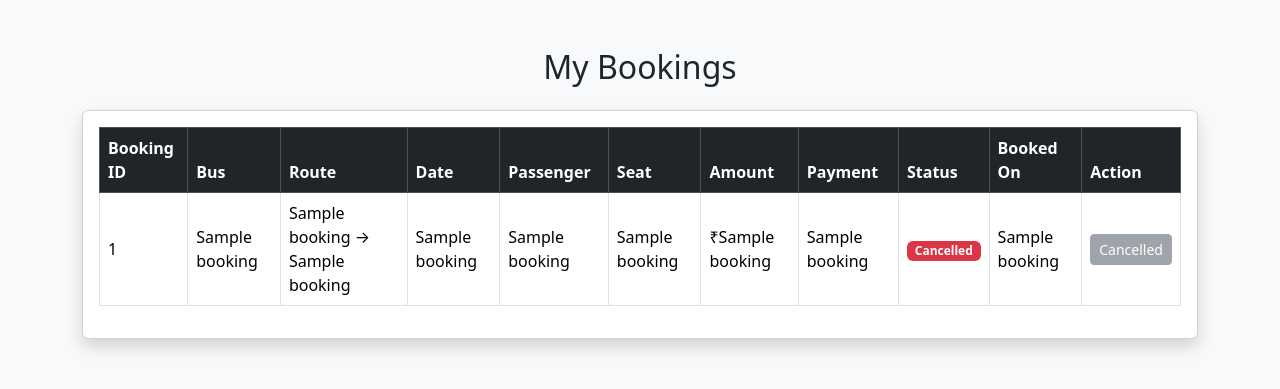
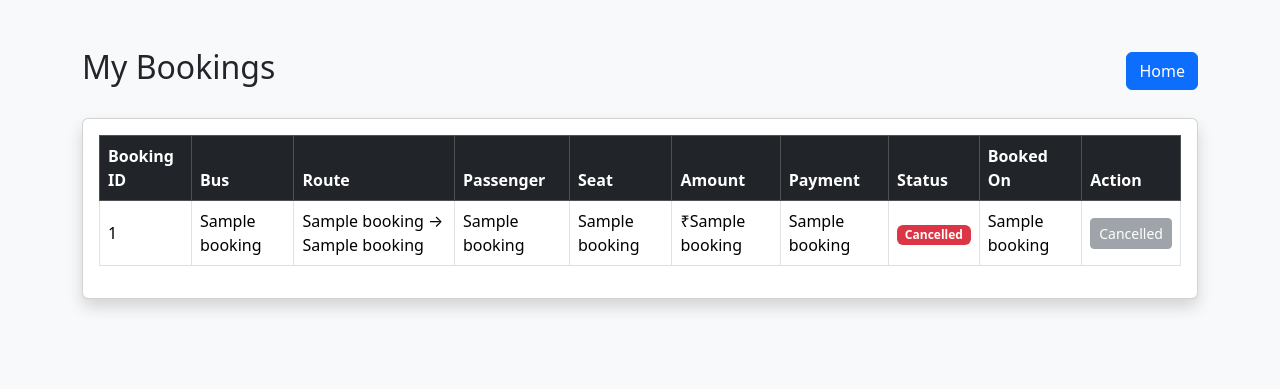
Before and after one commit to chaitanyagurav59-byte/travelgo-bus-booking-system, a Flask app: template backend/templates/my_bookings.html in a window 1280 px wide. Shown: the top 389 px of the page. Run offline with Flask 3, Linux system fonts and the light colour scheme; the template is opened without the code that fills it: most values are stand-ins (such as "Sample title", 1, 10 or a date in 2020); some libraries are stand-ins or nearby versions.

Commit message:
Updated booking templates and added project screenshots

```diff
--- a/backend/templates/my_bookings.html
+++ b/backend/templates/my_bookings.html
@@ -1,5 +1,6 @@
 <!DOCTYPE html>
 <html lang="en">
+
 <head>
 
     <meta charset="UTF-8">
@@ -13,15 +14,23 @@
 
 <div class="container mt-5">
 
-    <h2 class="text-center mb-4">
-        My Bookings
-    </h2>
+    <div class="d-flex justify-content-between align-items-center mb-4">
+
+        <h2>My Bookings</h2>
+
+        <a href="/" class="btn btn-primary">
+            Home
+        </a>
+
+    </div>
 
     {% if bookings %}
 
     <div class="card shadow">
 
         <div class="card-body">
+
+            <div class="table-responsive">
 
                 <table class="table table-bordered table-hover align-middle">
 
@@ -32,7 +41,6 @@
                             <th>Booking ID</th>
                             <th>Bus</th>
                             <th>Route</th>
-                        <th>Date</th>
                             <th>Passenger</th>
                             <th>Seat</th>
                             <th>Amount</th>
@@ -52,17 +60,22 @@
                         <tr>
 
                             <td>{{ booking[0] }}</td>
+
                             <td>{{ booking[1] }}</td>
+
                             <td>{{ booking[2] }} → {{ booking[3] }}</td>
+
                             <td>{{ booking[4] }}</td>
+
                             <td>{{ booking[5] }}</td>
-                        <td>{{ booking[6] }}</td>
-                        <td>₹{{ booking[7] }}</td>
-                        <td>{{ booking[8] }}</td>
+
+                            <td>₹{{ booking[6] }}</td>
+
+                            <td>{{ booking[7] }}</td>
 
                             <td>
 
-                            {% if booking[10] == "Confirmed" %}
+                                {% if booking[9] == "Confirmed" %}
 
                                     <span class="badge bg-success">
                                         Confirmed
@@ -78,11 +91,11 @@
 
                             </td>
 
-                        <td>{{ booking[9] }}</td>
+                            <td>{{ booking[8] }}</td>
 
                             <td>
 
-                            {% if booking[10] == "Confirmed" %}
+                                {% if booking[9] == "Confirmed" %}
 
                                     <a href="/cancel-booking/{{ booking[0] }}"
                                        class="btn btn-danger btn-sm">
@@ -115,11 +128,21 @@
 
         </div>
 
+    </div>
+
     {% else %}
 
     <div class="alert alert-info text-center">
 
-        You don't have any bookings yet.
+        <h5>No bookings found.</h5>
+
+        <p>You haven't booked any buses yet.</p>
+
+        <a href="/" class="btn btn-primary">
+
+            Book a Bus
+
+        </a>
 
     </div>
 
@@ -128,4 +151,5 @@
 </div>
 
 </body>
+
 </html>
--- a/backend/templates/passenger_details.html
+++ b/backend/templates/passenger_details.html
@@ -312,6 +312,12 @@
             name="bus_id"
             value="{{ bus[0] }}">
 
+
+        <input
+             type="hidden"
+             name="journey_date"
+             value="{{ journey_date }}">
+
         <button
             type="submit"
             class="btn btn-danger btn-lg w-100">
--- a/backend/templates/payment.html
+++ b/backend/templates/payment.html
@@ -281,6 +281,9 @@ maxlength="3">
 <input type="hidden" name="bus_id" value="{{ bus[0] }}">
 <input type="hidden" name="mobile" value="{{ mobile }}">
 <input type="hidden" name="email" value="{{ email }}">
+<input type="hidden"
+       name="journey_date"
+       value="{{ journey_date }}">
 
 {% for seat in seats %}
 <input type="hidden" name="seat[]" value="{{ seat }}">
--- a/backend/templates/seat_selection.html
+++ b/backend/templates/seat_selection.html
@@ -460,7 +460,8 @@ continueBtn.addEventListener("click", () => {
     window.location.href =
         "/passenger-details?seats=" +
         encodeURIComponent(selectedSeats.join(",")) +
-        "&bus={{ bus[0] }}";
+        "&bus={{ bus[0] }}" +
+        "&journey_date={{ journey_date }}";
 
 });
 </script>
```
Also changed, not shown: backend/templates/booking_confirmation.html (+45 -13 lines), 5 other files. Lines whose indentation alone changed are shown as unchanged.
